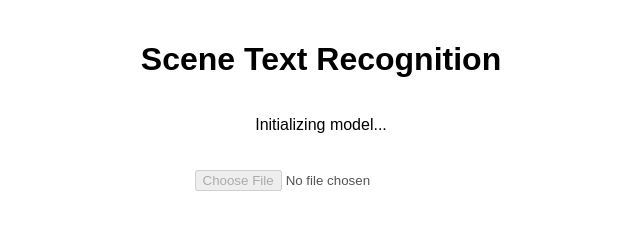
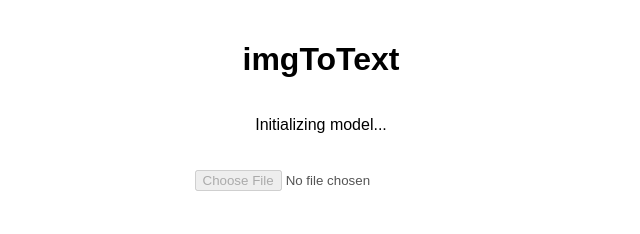
Before and after one commit to ro7m/imgTx, a plain HTML site: page index.html in a window 1280 px wide. Shown: the whole page, without its empty margins (319-959 px from the left). Drawn offline with Linux system fonts and the light colour scheme.

Commit message:
Update index.html

```diff
--- a/index.html
+++ b/index.html
@@ -56,7 +56,7 @@
     </style>
 </head>
 <body>
-    <h1>Scene Text Recognition</h1>
+    <h1>imgToText</h1>
 
     <div class="loading-container">
         <div id="modelLoadingStatus">
```
